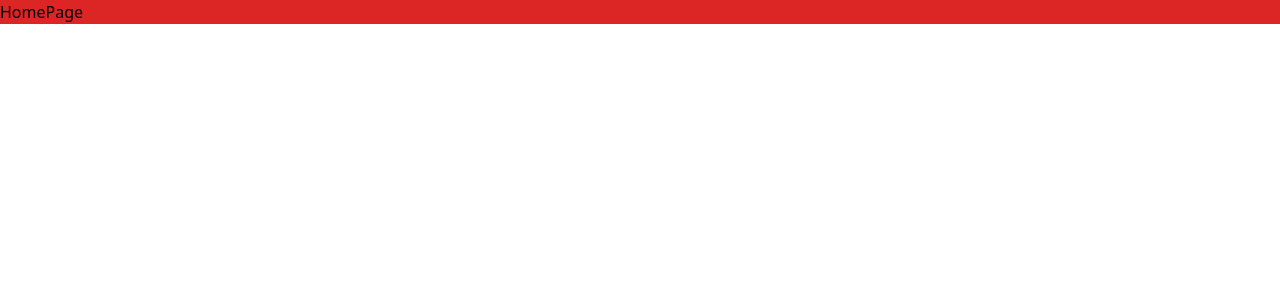
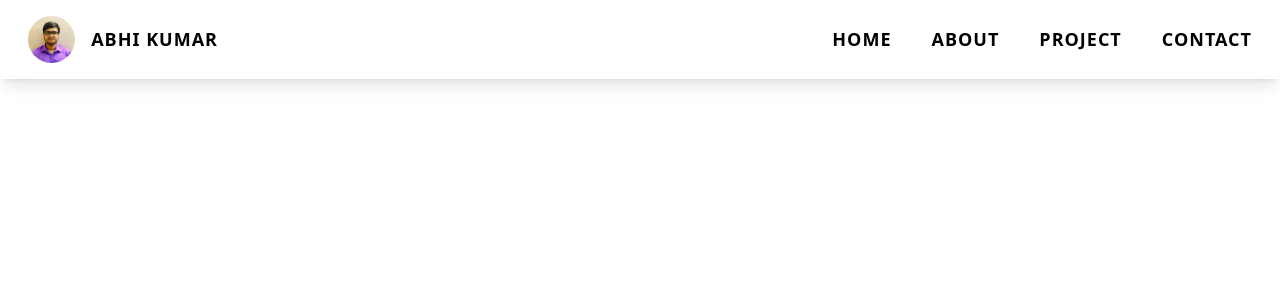
Before and after one commit to abhistark007/My-Portfolio, a React (Create React App) app: page / in a window 1280 px wide. Shown: the top 300 px of the page. Built offline with nearby package versions, Linux system fonts and the light colour scheme.

Commit message:
Created NavBar and some template for future work

```diff
--- a/public/index.html
+++ b/public/index.html
@@ -24,7 +24,10 @@
       work correctly both with client-side routing and a non-root public URL.
       Learn how to configure a non-root public URL by running `npm run build`.
     -->
-    <title>React App</title>
+    <!-- Boxicons CSS -->
+<link href='https://unpkg.com/boxicons@2.1.4/css/boxicons.min.css' rel='stylesheet'>
+
+    <title>Abhi Kumar | FrontEndDev</title>
   </head>
   <body>
     <noscript>You need to enable JavaScript to run this app.</noscript>
--- a/src/App.js
+++ b/src/App.js
@@ -5,7 +5,7 @@ import './App.css';
 
 function App() {
   return (
-    <div className="App bg-red-600">
+    <div className="App ">
       <Routes>
         <Route path='/' element={<HomePage/>}/>
         <Route path='*' element={<ErrorPage/>}/>
--- /dev/null
+++ b/src/components/NavBar.js
@@ -0,0 +1,34 @@
+import React from 'react'
+import ProfilePic from '../assets/1662218474293.jpg'
+
+function NavBar() {
+  return (
+    <div className='w-full px-7 py-4 shadow-lg'>
+        <div className='flex font-["Source Sans 3"] justify-between items-center'>
+            {/* Left */}
+            <div className='flex items-center gap-4'>
+                <img src={ProfilePic} alt="Profile Pic of Abhi Kumar" className='w-[47.2px] h-[47.2px] rounded-full'/>
+                <div className='text-[18px] font-[700] leading-[27px] tracking-[1px]  cursor-pointer select-none
+                hover:text-[#7843E9] duration-200 hover:drop-shadow-md'>ABHI KUMAR</div>
+            </div>
+
+
+            {/* Right */}
+            <div className='flex font-[700]  text-[18px] leading-[27px] tracking-[1px] gap-10 select-none max-[700px]:hidden'>
+                <div className='hover:text-[#7843E9] duration-200 cursor-pointer'>HOME</div>
+                <div className='hover:text-[#7843E9] duration-200 cursor-pointer'>ABOUT</div>
+                <div className='hover:text-[#7843E9] duration-200 cursor-pointer'>PROJECT</div>
+                <div className='hover:text-[#7843E9] duration-200 cursor-pointer'>CONTACT</div>
+            </div>
+
+            {/* Right on small screen */}
+            <div className='flex items-center justify-center text-3xl min-[700px]:hidden cursor-pointer'>
+                <i class='bx bx-menu'></i>
+            </div>
+
+        </div>
+    </div>
+  )
+}
+
+export default NavBar
--- a/src/index.css
+++ b/src/index.css
@@ -1,5 +1,4 @@
-@import url('https://fonts.googleapis.com/css2?family=Poppins:ital,wght@0,100;0,200;0,300;0,400;0,500;0,600;0,700;0,800;0,900;1,100;1,200;1,300;1,400;1,500;1,600;1,700;1,800;1,900&display=swap');
-
+@import url('https://fonts.googleapis.com/css2?family=Source+Sans+3:ital,wght@0,200..900;1,200..900&display=swap');
 
 @tailwind base;
 @tailwind components;
--- a/src/pages/HomePage.js
+++ b/src/pages/HomePage.js
@@ -1,8 +1,11 @@
 import React from 'react'
+import NavBar from '../components/NavBar'
 
 function HomePage() {
   return (
-    <div>HomePage</div>
+    <div className='relative flex flex-col w-full'>
+      <NavBar/>
+    </div>
   )
 }
 
```
Also changed, not shown: src/assets/1662218474293.jpg (added).
